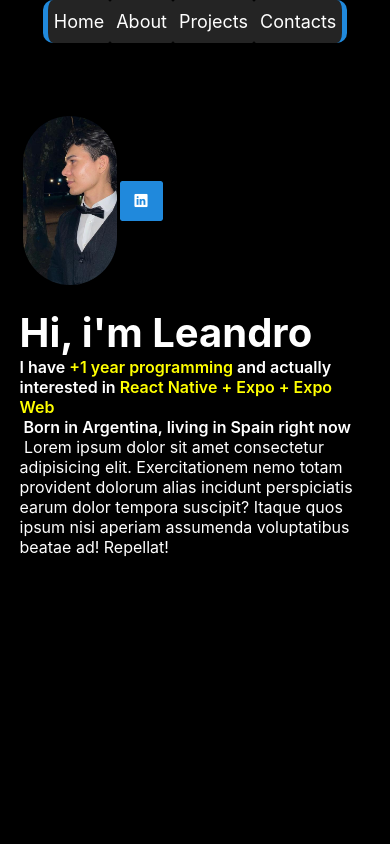
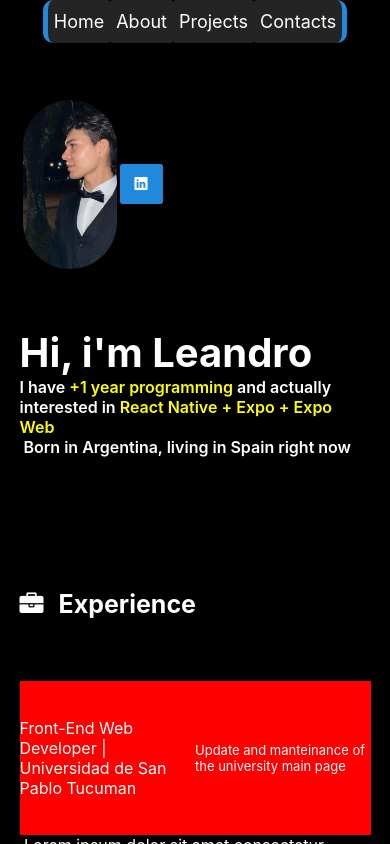
Before and after one commit to Andriani25/dev-portfolio, a React Native app: screen / in a window 390 px wide. Built offline with nearby package versions, Linux system fonts and the light colour scheme.

Commit message:
experience!!

```diff
--- /dev/null
+++ b/src/components/Experience.tsx
@@ -0,0 +1,65 @@
+import React, { FC } from "react";
+import { View, Text, StyleSheet, Dimensions } from "react-native";
+import { FontAwesome } from "@expo/vector-icons";
+
+const Experience: FC = function () {
+  return (
+    <View style={{ flex: 1 }}>
+      <View style={styles.titleContainer}>
+        <FontAwesome name="briefcase" size={24} color="white" />
+        <Text style={styles.title}>Experience</Text>
+      </View>
+      <View style={{ flex: 1, flexDirection: "row" }}>
+        <View style={styles.leftContainer}>
+          <Text style={styles.subTitle}>
+            Front-End Web Developer | Universidad de San Pablo Tucuman
+          </Text>
+        </View>
+        <View style={styles.rightContainer}>
+          <Text style={styles.text}>
+            Update and manteinance of the university main page
+          </Text>
+        </View>
+      </View>
+    </View>
+  );
+};
+
+const windowWidht = Dimensions.get("window").width;
+const windowHeight = Dimensions.get("window").height;
+
+const styles = StyleSheet.create({
+  titleContainer: {
+    flex: 1,
+    flexDirection: "row",
+    alignItems: "center",
+    paddingTop: windowHeight > 800 ? "15%" : "20%",
+  },
+  leftContainer: {
+    flex: 1,
+    justifyContent: "center",
+    backgroundColor: "red",
+  },
+  rightContainer: {
+    flex: 1,
+    justifyContent: "center",
+    backgroundColor: "red",
+  },
+  title: {
+    fontSize: 25,
+    marginLeft: 15,
+    color: "white",
+    fontWeight: "bold",
+    marginVertical: windowHeight > 800 ? 100 : 5,
+  },
+  text: {
+    color: "white",
+    fontSize: windowWidht > 500 ? 20 : 13,
+  },
+  subTitle: {
+    color: "white",
+    fontSize: windowWidht > 500 ? 23 : 16,
+  },
+});
+
+export default Experience;
--- a/src/components/ResumeCard.tsx
+++ b/src/components/ResumeCard.tsx
@@ -5,7 +5,7 @@ import Ionicons from "@expo/vector-icons/Ionicons";
 
 const ResumeCard: FC = function () {
   return (
-    <View style={{ flex: 1, paddingTop: "20%" }}>
+    <View style={styles.container}>
       <View style={styles.imageContainer}>
         <Image
           style={styles.avatarProfile}
@@ -73,10 +73,16 @@ const windowHeight = Dimensions.get("window").height;
 console.log(windowHeight, windowWidht);
 
 const styles = StyleSheet.create({
+  container: {
+    flex: 1,
+    paddingTop: windowHeight > 800 ? "15%" : "20%",
+    marginBottom: windowHeight > 800 ? "5%" : "10%",
+  },
   imageContainer: {
     flexDirection: "row",
     flex: 1,
     alignItems: "center",
+    paddingBottom: windowHeight > 800 ? "10%" : "5%",
   },
   rightContainer: {
     flex: 1,
--- a/src/views/Home.tsx
+++ b/src/views/Home.tsx
@@ -2,6 +2,7 @@ import React, { FC } from "react";
 import { View, Text, StyleSheet, ScrollView, Dimensions } from "react-native";
 import Header from "../components/Header";
 import ResumeCard from "../components/ResumeCard";
+import Experience from "../components/Experience";
 
 const Home: FC = function () {
   return (
@@ -9,6 +10,7 @@ const Home: FC = function () {
       <Header />
       <ScrollView style={styles.scrollContainer}>
         <ResumeCard />
+        <Experience />
         <Text style={styles.text}>
           {" "}
           Lorem ipsum dolor sit amet consectetur adipisicing elit.
```
